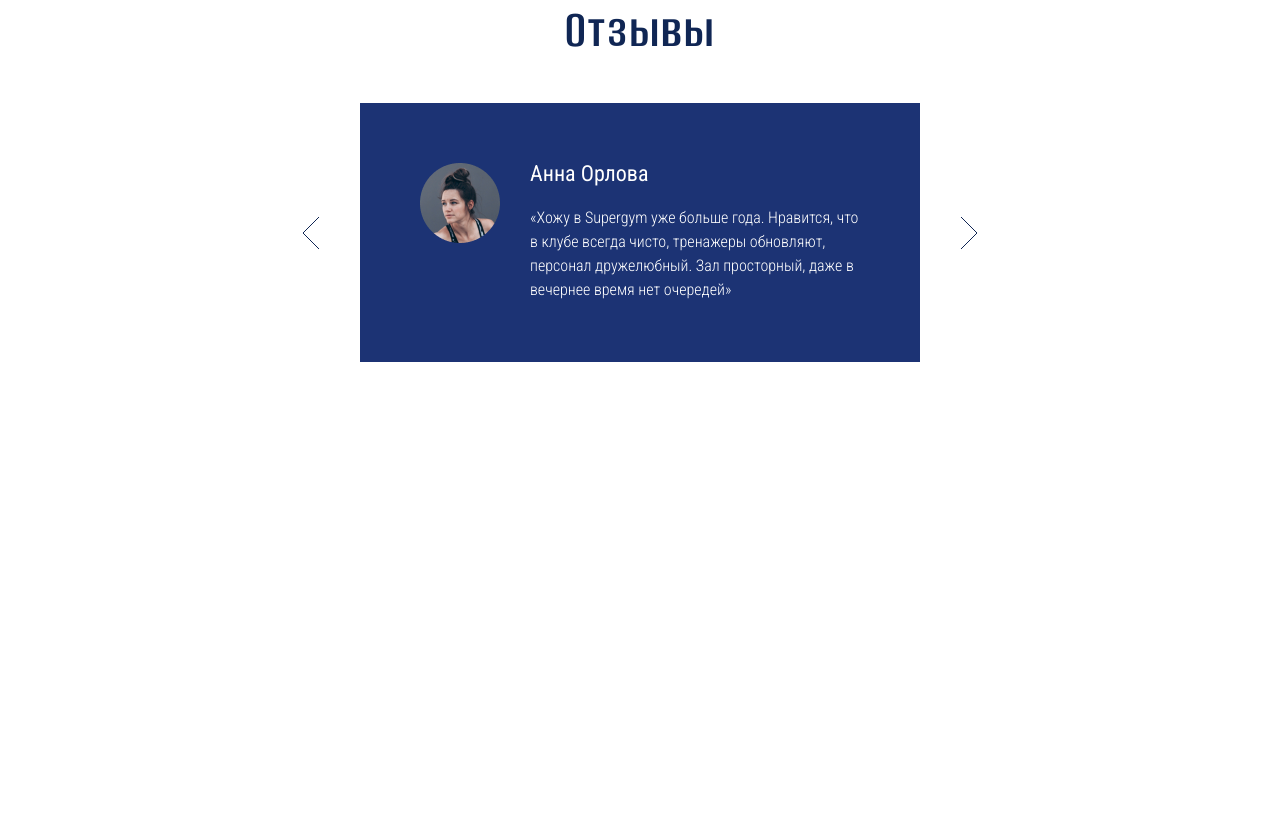
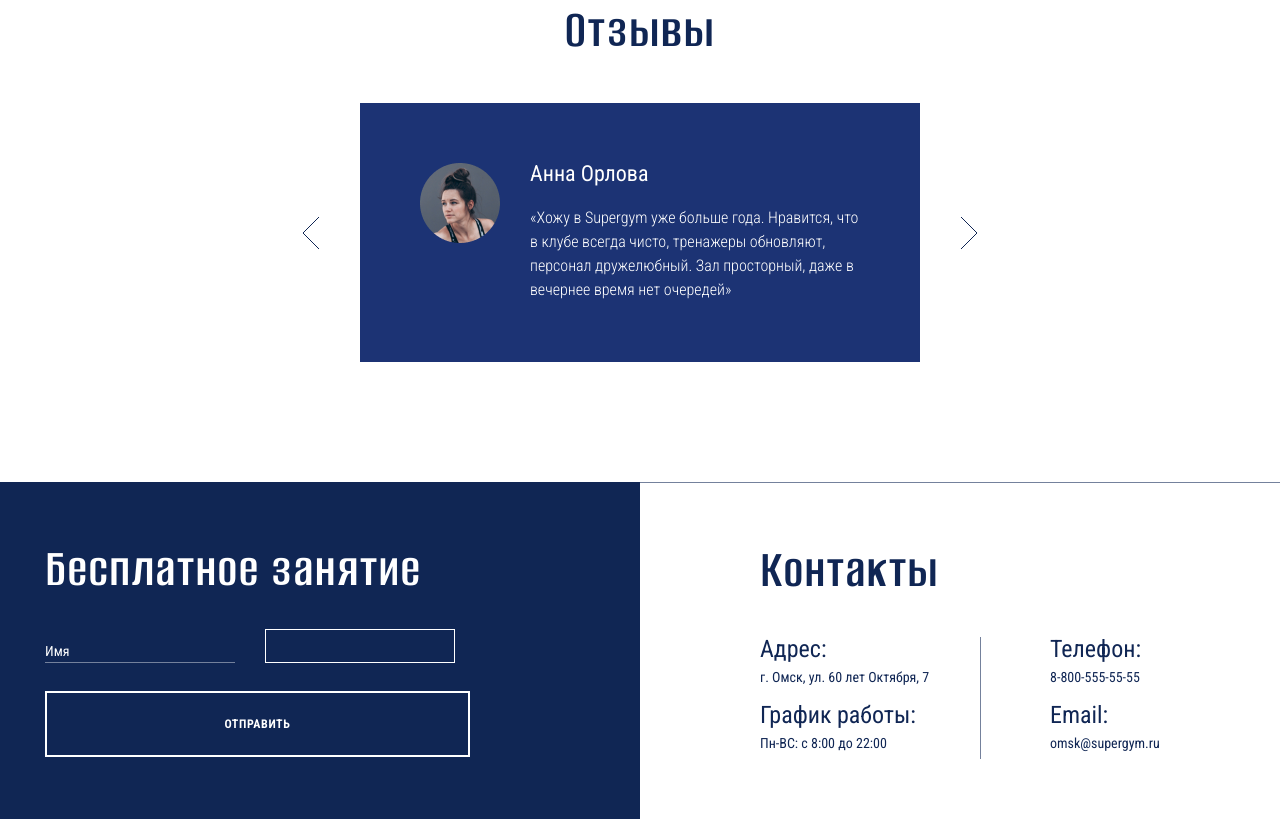
Before and after one commit to Alex88GitHub/Fitness, a website with bundled scripts: page source/index.html in a window 1280 px wide. Shown: the part 5528-6347 px from the top of the page. Before the commit the page ends 6010 px from the top, so only its background shows below. Built offline with nearby package versions, Linux system fonts and the light colour scheme; files whose address does not match are found by name.

Commit message:
раздел с контактами

```diff
--- a/source/index.html
+++ b/source/index.html
@@ -67,7 +67,7 @@
             alt="Зал для силовых тренеровок.">
         </section>
       </div>
-      <div class="container container__tickets container--background">
+      <div class="container container__tickets container--background-light">
         <section class="tickets">
           <h2 class="tickets__title title">Абонементы</h2>
           <div class="tickets__time-list-wrapper">
@@ -197,7 +197,7 @@
           </svg>
         </section>
       </div>
-      <div class="container container__section container--background">
+      <div class="container container__section container--background-light">
         <section class="advantages">
           <h2 class="advantages__title title">Наши преимущества</h2>
           <div class="advantages__wrapper">
@@ -276,7 +276,7 @@
           </div>
         </section>
       </div>
-      <div class="container container__section container--background">
+      <div class="container container__section container--background-light">
         <section class="questions-answers">
           <h2 class="questions-answers__title title">Вопросы и ответы</h2>
           <div class="questions-answers__wrapper">
@@ -311,6 +311,46 @@
           </div>
         </section>
       </div>
+      <div class="container container__half-wrapper">
+        <div class="container container__form container--background-dark">
+          <section class="free-lesson">
+            <h2 class="free-lesson__title title">Бесплатное занятие</h2>
+            <form class="free-lesson__form form" action="https://echo.htmlacademy.ru" method="post">
+              <div class="form__input-wrapper">
+                <input class="form__input input input--name" type="text" name="name" placeholder="Имя" required>
+                <input class="form__input input input--phone" type="tel">
+              </div>
+              <button class="form__btn btn btn--submit" type="submit">Отправить</button>
+            </form>
+          </section>
+        </div>
+        <div class="container container__contacts">
+          <section class="contacts">
+            <h2 class="contacts__title title">Контакты</h2>
+            <div class="contacts__wrapper">
+              <div class="contacts__item">
+                <h3 class="contacts__item-title title title--contacts">Адрес:</h3>
+                <p class="contacts__item-text text text--contacts">г. Омск, ул. 60 лет Октября, 7</p>
+              </div>
+              <div class="contacts__item">
+                <h3 class="contacts__item-title title title--contacts">Телефон:</h3>
+                <p class="contacts__item-text text text--contacts">8-800-555-55-55</p>
+              </div>
+              <div class="contacts__item">
+                <h3 class="contacts__item-title title title--contacts">График работы:</h3>
+                <p class="contacts__item-text text text--contacts">Пн-ВС: с 8:00 до 22:00</p>
+              </div>
+              <div class="contacts__item">
+                <h3 class="contacts__item-title title title--contacts">Email:</h3>
+                <p class="contacts__item-text text text--contacts">omsk@supergym.ru</p>
+              </div>
+            </div>
+
+          </section>
+        </div>
+      </div>
+
+
 
   </div>
 
--- a/source/sass/blocks/btn.scss
+++ b/source/sass/blocks/btn.scss
@@ -35,6 +35,12 @@
     background-color: transparent;
   }
 
+  &--submit {
+    display: block;
+    width: 100%;
+    background-color: transparent;
+  }
+
   &:disabled {
     opacity: 0.5;
 
--- /dev/null
+++ b/source/sass/blocks/contacts.scss
@@ -0,0 +1,35 @@
+.contacts {
+
+}
+
+.contacts__title {
+  margin: 0 0 40px 20px;
+}
+
+.contacts__wrapper {
+  position: relative;
+  display: grid;
+  grid-template-rows: repeat(2, auto);
+  grid-template-columns: repeat(2, 1fr);
+  row-gap: 10px;
+  column-gap: 100px;
+
+  &::before {
+    position: absolute;
+    content: "";
+    width: 1px;
+    height: 100%;
+    left: 50%;
+    bottom: 0;
+    background-color: #74819c;
+  }
+}
+
+.contacts__item {
+  margin-left: 20px;
+}
+
+.contacts__item-title,
+.contacts__item-text {
+  margin-bottom: 5px;
+}
--- /dev/null
+++ b/source/sass/blocks/form.scss
@@ -0,0 +1,9 @@
+.form {
+
+}
+
+.form__input-wrapper {
+  display: flex;
+  gap: 30px;
+  margin-bottom: 28px;
+}
--- /dev/null
+++ b/source/sass/blocks/free-lesson.scss
@@ -0,0 +1,8 @@
+.free-lesson {
+
+}
+
+.free-lesson__title {
+  margin-bottom: 33px;
+  color: #ffffff;
+}
--- /dev/null
+++ b/source/sass/blocks/input.scss
@@ -0,0 +1,24 @@
+.input {
+  width: 190px;
+  padding: 0;
+  padding-top: 10px;
+  font-family: "Roboto", "Arial", sans-serif;
+  font-size: 14px;
+  line-height: 22px;
+  font-weight: 400;
+  color: #ffffff;
+  background-color: #102654;
+  border: none;
+
+  &--name {
+    border-bottom: 1px solid #74819c;
+  }
+
+  &--phone {
+    border: 1px solid #ffffff;
+  }
+
+  &::placeholder {
+    color: #ffffff;
+  }
+}
--- /dev/null
+++ b/source/sass/blocks/text.scss
@@ -0,0 +1,8 @@
+.text {
+  margin: 0;
+
+  &--contacts {
+    font-size: 14px;
+    line-height: 22px;
+  }
+}
--- a/source/sass/blocks/title.scss
+++ b/source/sass/blocks/title.scss
@@ -7,4 +7,10 @@
     line-height: 22px;
     color: #ffffff;
   }
+
+  &--contacts {
+    font-size: 24px;
+    font-weight: 400;
+    line-height: 24px;
+  }
 }
--- a/source/sass/global/container.scss
+++ b/source/sass/global/container.scss
@@ -20,8 +20,12 @@
     background: linear-gradient(90deg, #1c3477 0%, #1c3477 0.01%, #1a3578 39.11%, #73184b 75.5%, #b4022a 100%);
   }
 
-  &--background {
+  &--background-light {
     background-color: #f8f9fc;
+  }
+
+  &--background-dark {
+    background-color: #102654;
   }
 }
 
@@ -44,3 +48,20 @@
   padding-top: 120px;
   padding-bottom: 120px;
 }
+
+.container__form {
+  padding-top: 60px;
+  padding-right: 170px;
+  padding-bottom: 60px;
+}
+
+.container__contacts {
+  padding: 60px 60px 60px 100px;
+  border-top: 1px solid #74819c;
+}
+
+.container__half-wrapper {
+  padding: 0;
+  display: grid;
+  grid-template-columns: 1fr 1fr;
+}
--- a/source/sass/style.scss
+++ b/source/sass/style.scss
@@ -20,6 +20,7 @@
 
 @import "blocks/btn";
 @import "blocks/title.scss";
+@import "blocks/text.scss";
 @import "blocks/description.scss";
 @import "blocks/custom-input";
 @import "blocks/custom-toggle";
@@ -39,6 +40,10 @@
 @import "blocks/promotions.scss";
 @import "blocks/questions-answers.scss";
 @import "blocks/reviews.scss";
+@import "blocks/free-lesson.scss";
+@import "blocks/input.scss";
+@import "blocks/form.scss";
+@import "blocks/contacts.scss";
 
 
 // ---------------------------------
```
Also changed, not shown: build/css/style.css, build/css/style.min.css, build/index.html, 1 other file.
